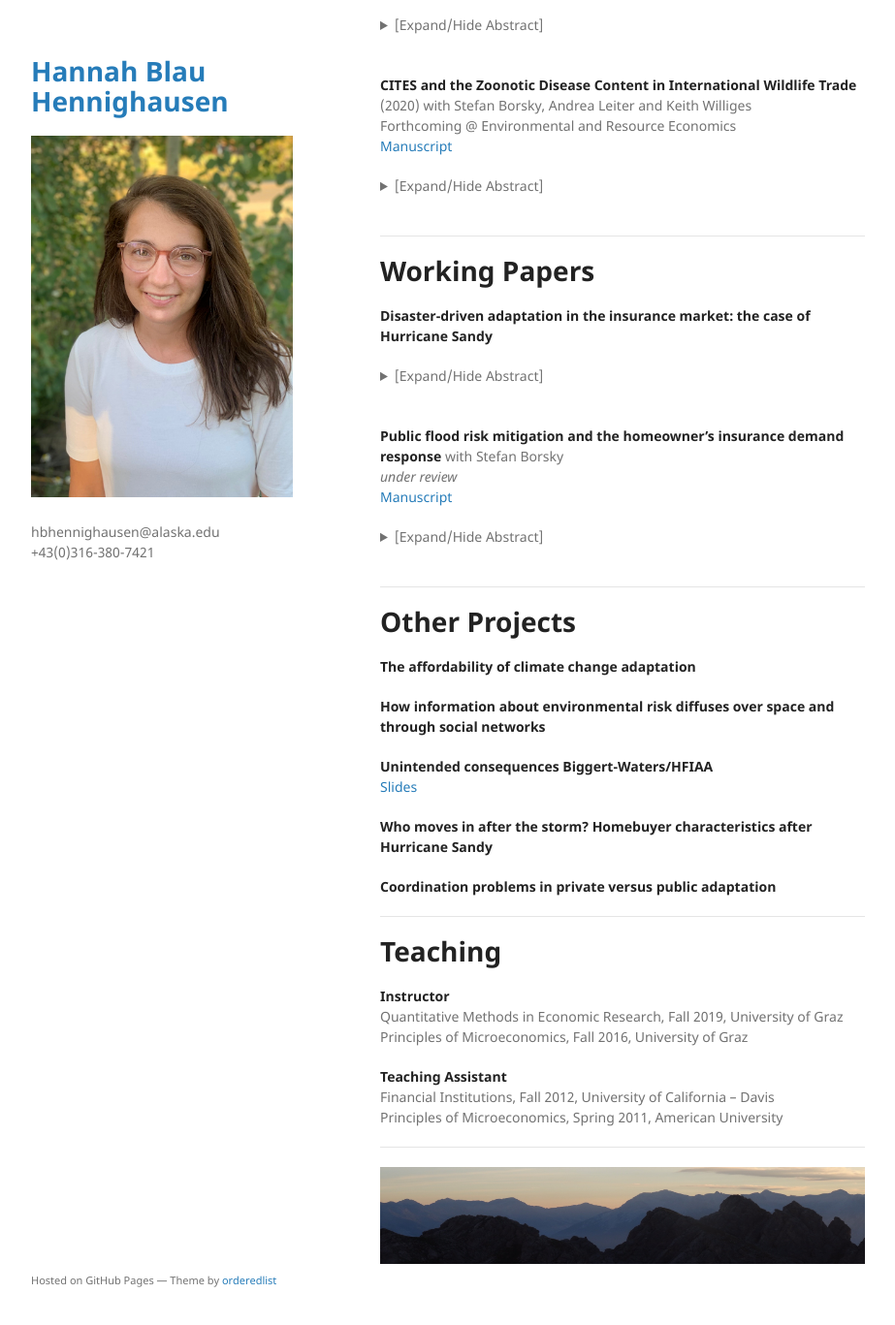
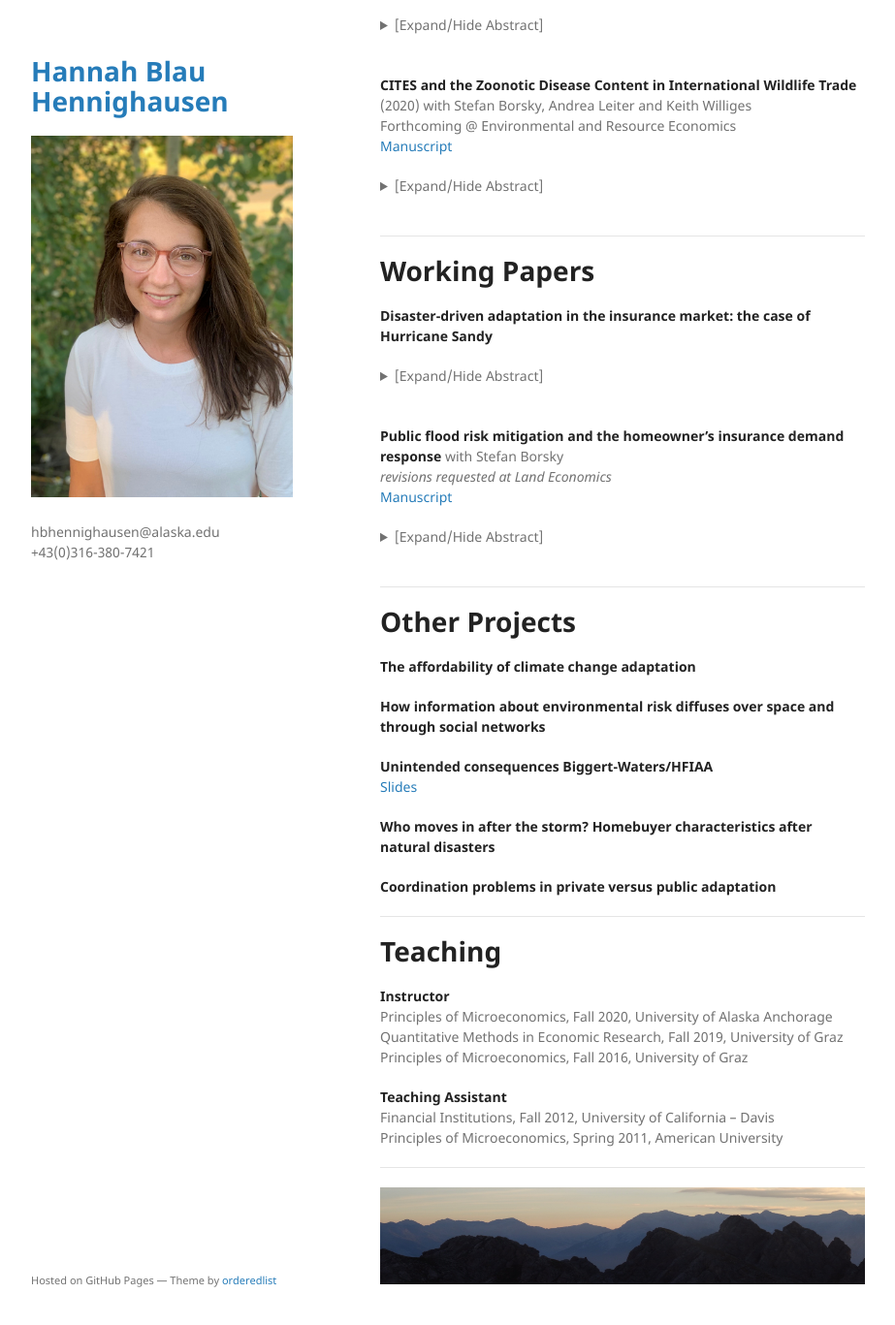
Before and after one commit to hannahhennighausen/hannahhennighausen.github.io, a Jekyll site: the page built from index.md, in a window 1280 px wide and 1400 px high, scrolled down 794 px. Shown: the top 1367 px of the window at 97% size, without its empty margins (178-1101 px from the left). Built offline with Jekyll 4.4.1, drawn with Linux system fonts in a browser that asks for light colours; the repository's description, which GitHub fills in, is left out.

Commit message:
Update index.md

```diff
--- a/index.md
+++ b/index.md
@@ -52,7 +52,7 @@ Climate change and urbanization are escalating flood risk around the globe. Stud
 </details>
 <br />
 
-**Public flood risk mitigation and the homeowner’s insurance demand response** with Stefan Borsky <br /> _under review_ <br />
+**Public flood risk mitigation and the homeowner’s insurance demand response** with Stefan Borsky <br /> _revisions requested at Land Economics_ <br />
 [Manuscript](https://hannahhennighausen.github.io/Papers/BorskyHennighausen_CRS.pdf)
 <details>
   <summary>[Expand/Hide Abstract]</summary>
@@ -71,7 +71,7 @@ This paper investigates the influence of public risk mitigating activities on in
 **Unintended consequences Biggert-Waters/HFIAA** <br />
 [Slides](https://hannahhennighausen.github.io/Slides/Insurance_Downturn.pdf)
 
-**Who moves in after the storm? Homebuyer characteristics after Hurricane Sandy** <br />
+**Who moves in after the storm? Homebuyer characteristics after natural disasters** <br />
 
 **Coordination problems in private versus public adaptation**
 
@@ -80,6 +80,7 @@ This paper investigates the influence of public risk mitigating activities on in
 # Teaching
 
 **Instructor** <br />
+Principles of Microeconomics, Fall 2020, University of Alaska Anchorage <br />
 Quantitative Methods in Economic Research, Fall 2019, University of Graz <br />
 Principles of Microeconomics, Fall 2016, University of Graz
 
```
